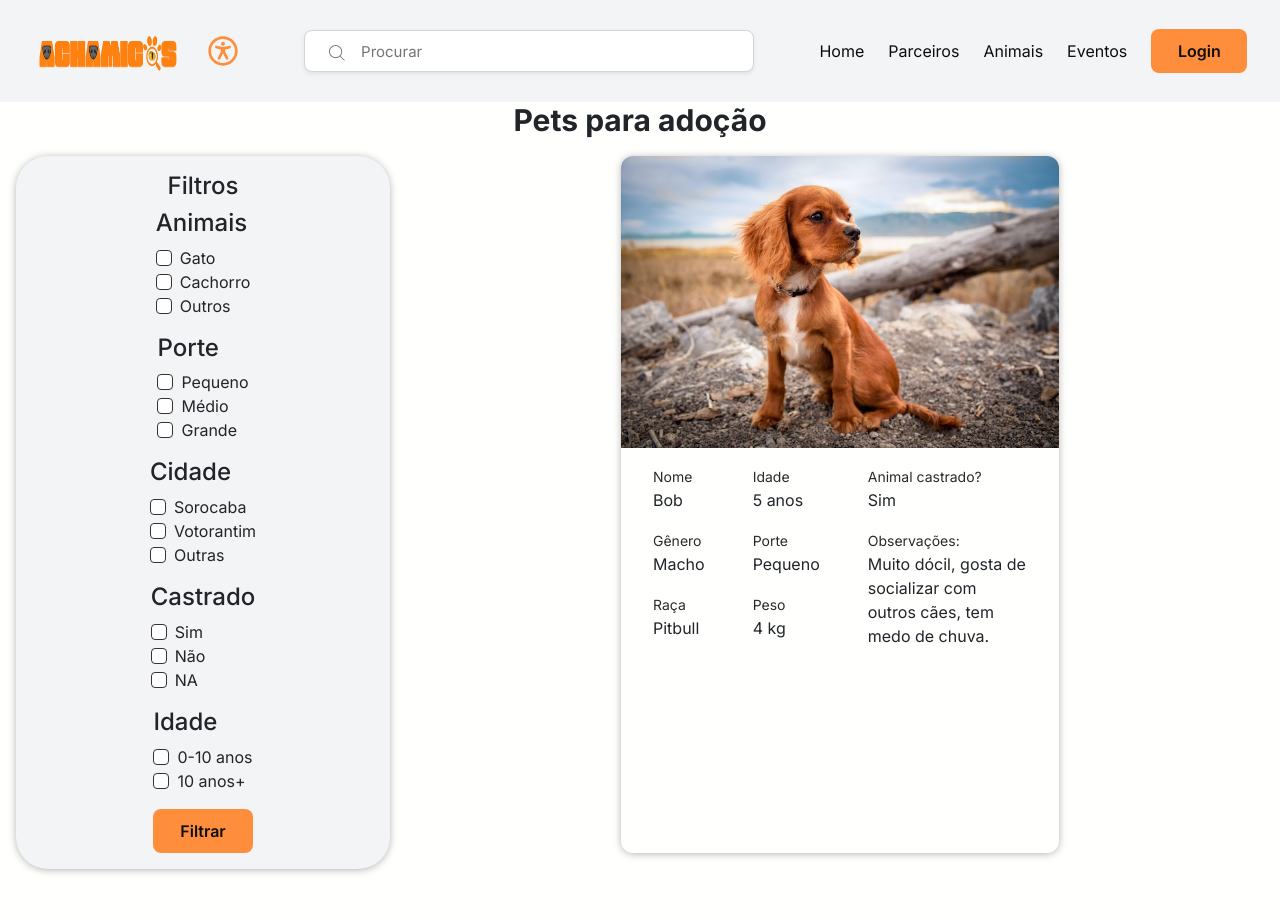
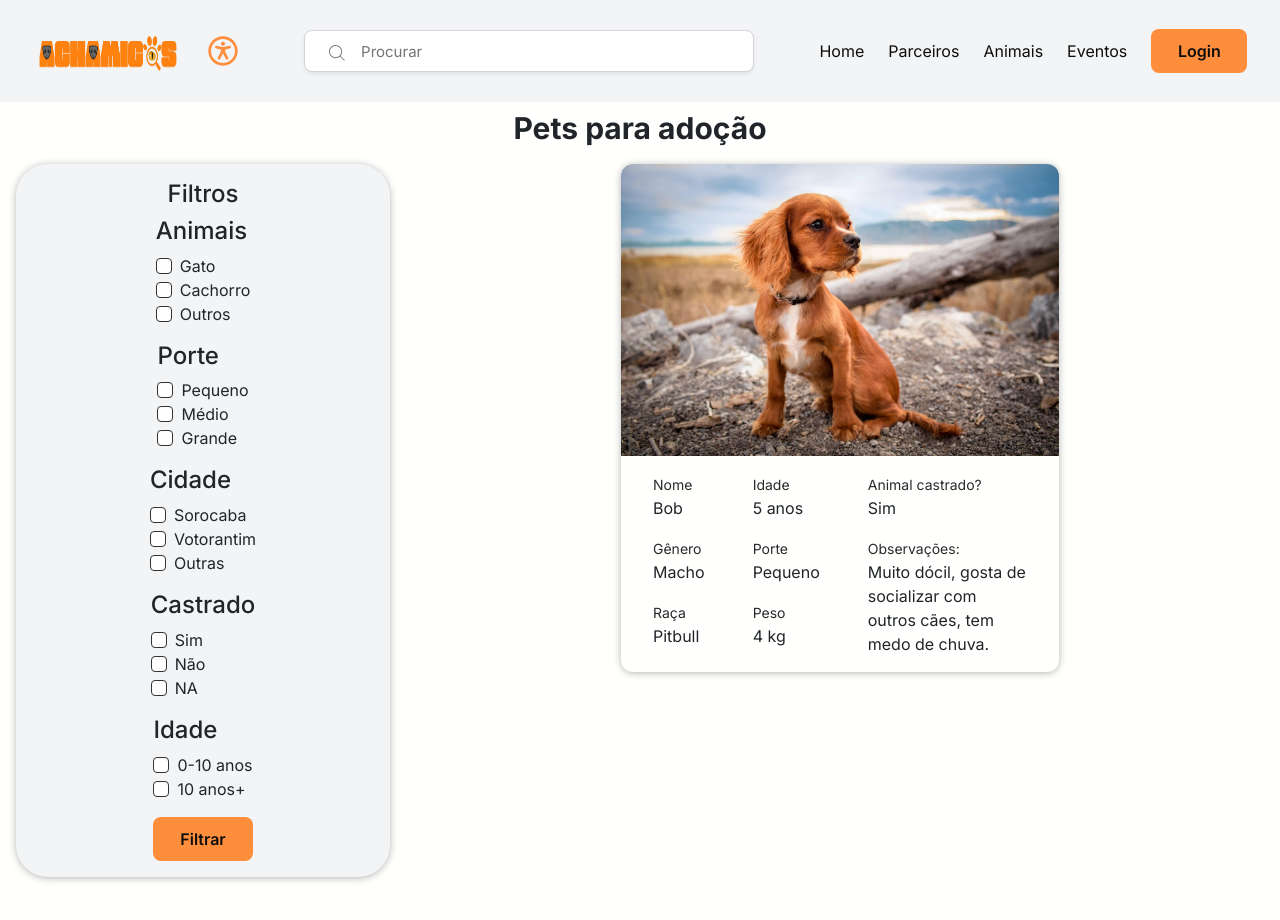
Before and after one commit to luanzeraa-lab/Achamigos_Front-End-P.I-3, a Next.js app in the folder my-app/: page /animais in a window 1280 px wide. Shown: the top 920 px of the page. Built offline with nearby package versions, Linux system fonts and the light colour scheme.

Commit message:
Alteração tela animais

```diff
--- a/my-app/src/app/animais/Animais.module.scss
+++ b/my-app/src/app/animais/Animais.module.scss
@@ -101,6 +101,7 @@
         flex-direction: column;
         gap: 1rem;
         max-width: 27.375rem;
+        height: fit-content;
 
         & img {
           border-radius: 0.75rem 0.75rem 0 0;
@@ -134,6 +135,7 @@
 
     & .figures {
       width: 20rem;
+      height: fit-content;
 
       & img {
         width: 20rem;
--- a/my-app/src/app/animais/page.tsx
+++ b/my-app/src/app/animais/page.tsx
@@ -33,7 +33,7 @@ const Animais = () => {
 
       <Container fluid className={styles['gridcate']}>
         <div className={styles['apresentacao']}>
-          <h1 className="text-[1.875rem] font-[700]">
+          <h1 className="text-[1.875rem] font-[700] my-2">
             Pets para adoção
           </h1>
         </div>
```
